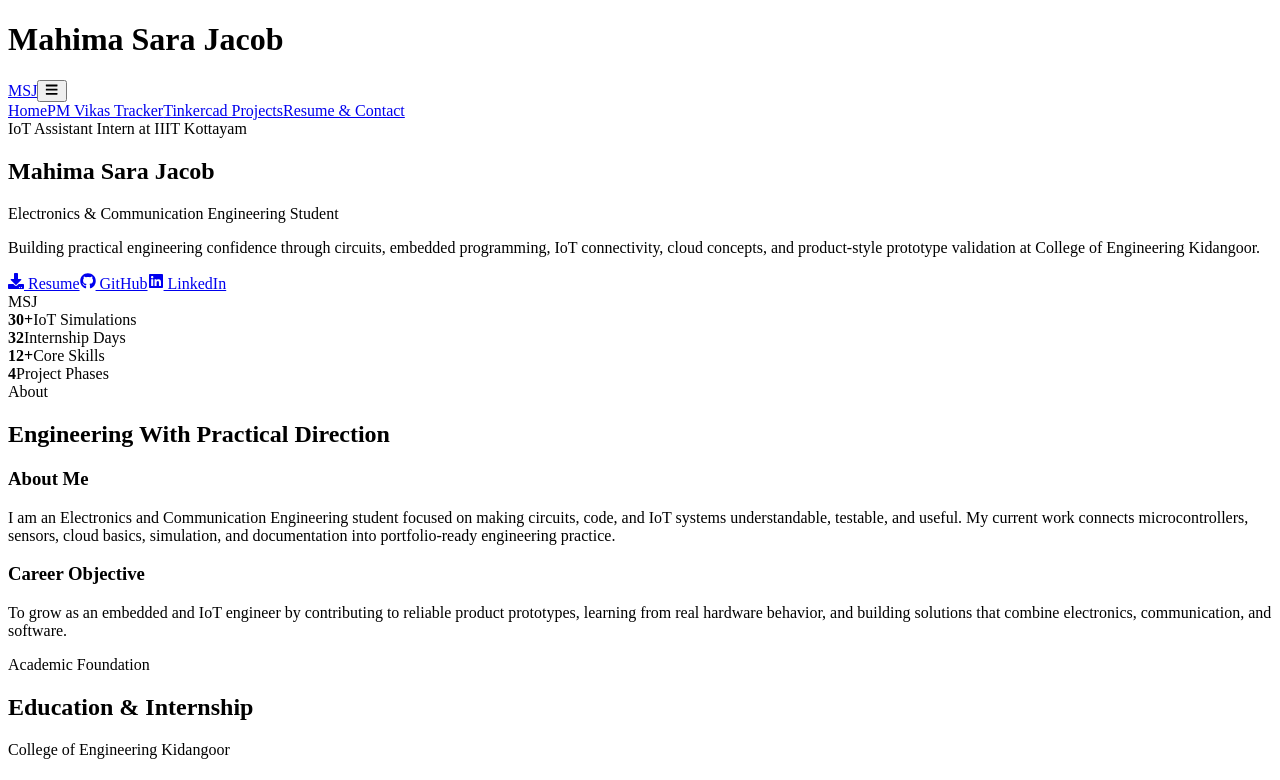
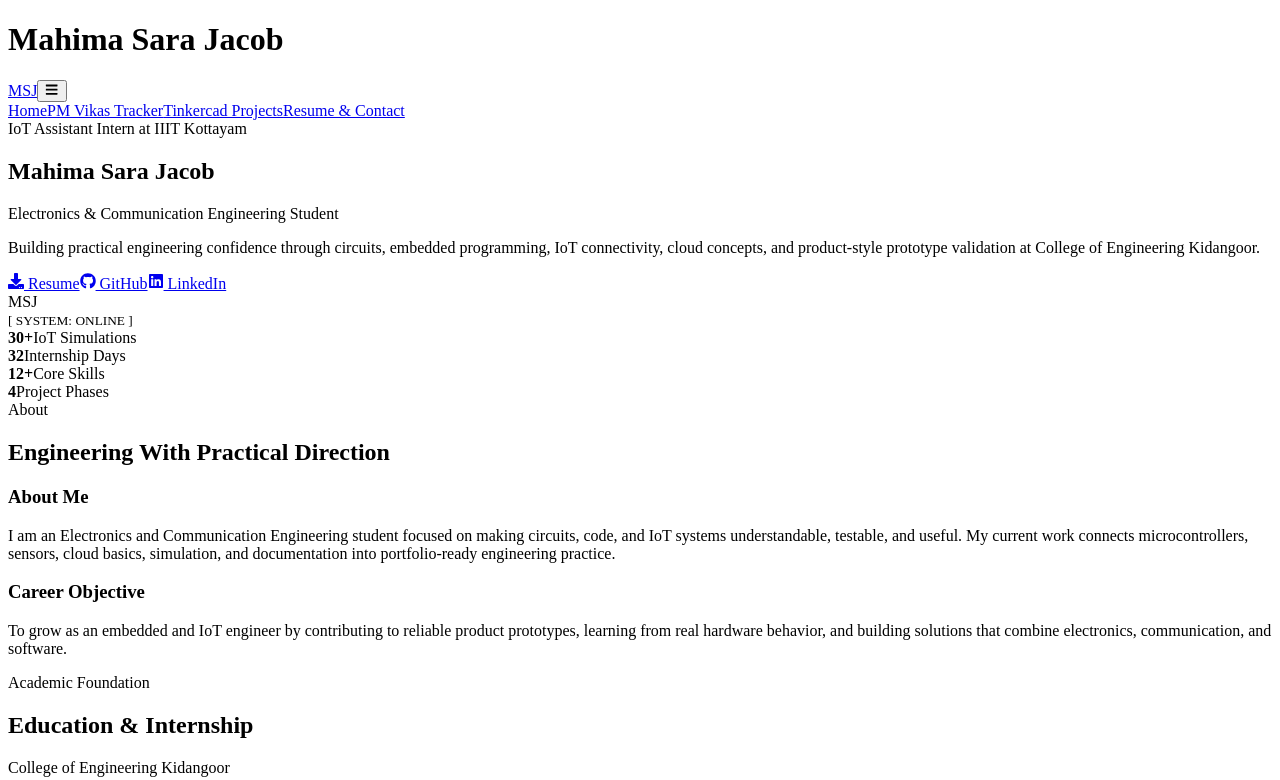
Before and after one commit to mahimasarajacob2007-ai/mahima-1, a React (Vite) app: page / in a window 1280 px wide. Shown: the top 780 px of the page. Built offline with nearby package versions, Linux system fonts and the light colour scheme; the HTML template or start-up script is replaced by a standard one.

Commit message:
Update contact details and hero chip module

```diff
--- a/src/pages/Home.jsx
+++ b/src/pages/Home.jsx
@@ -25,9 +25,26 @@ export default function Home() {
             <a className="btn-secondary" href={profileLinks.linkedin} target="_blank" rel="noopener noreferrer"><FaLinkedin /> LinkedIn</a>
           </div>
         </div>
-        <div className="profile-orbit" aria-label="Professional profile placeholder">
+        <div className="profile-orbit" aria-label="Interactive microchip module">
           <div className="profile-frame">
-            <span>MSJ</span>
+            <div className="chip-pins chip-pins-left" aria-hidden="true">
+              <span />
+              <span />
+              <span />
+              <span />
+            </div>
+            <div className="chip-pins chip-pins-right" aria-hidden="true">
+              <span />
+              <span />
+              <span />
+              <span />
+            </div>
+            <div className="status-ring" aria-hidden="true" />
+            <span className="chip-initials">MSJ</span>
+            <div className="chip-status">
+              <span className="hardware-dot" aria-hidden="true" />
+              <small>[ SYSTEM: ONLINE ]</small>
+            </div>
           </div>
         </div>
       </section>
--- a/src/pages/ResumeContact.jsx
+++ b/src/pages/ResumeContact.jsx
@@ -1,4 +1,4 @@
-import { FaDownload, FaEnvelope, FaGithub, FaLinkedin, FaMapMarkerAlt, FaPhone } from 'react-icons/fa';
+import { FaDownload, FaEnvelope, FaGithub, FaLinkedin, FaMapMarkerAlt } from 'react-icons/fa';
 import GlassCard from '../components/GlassCard';
 import Section from '../components/Section';
 import { profileLinks } from '../utils/links';
@@ -23,8 +23,7 @@ export default function ResumeContact() {
           <GlassCard>
             <h3>Contact Details</h3>
             <ul className="contact-list">
-              <li><FaEnvelope /> <a href={profileLinks.email}>mahimasarajacob@gmail.com</a></li>
-              <li><FaPhone /> <a href={profileLinks.phone}>+91 98765 43210</a></li>
+              <li><FaEnvelope /> <a href={profileLinks.email}>mahimasj07@gmail.com</a></li>
               <li><FaMapMarkerAlt /> Kerala, India</li>
               <li><FaGithub /> <a href={profileLinks.github} target="_blank" rel="noopener noreferrer">GitHub Profile</a></li>
               <li><FaLinkedin /> <a href={profileLinks.linkedin} target="_blank" rel="noopener noreferrer">LinkedIn Profile</a></li>
--- a/src/styles.css
+++ b/src/styles.css
@@ -246,22 +246,131 @@ main {
 }
 
 .profile-frame {
+  position: relative;
   width: min(76vw, 360px);
   aspect-ratio: 1;
   display: grid;
+  grid-template-rows: 1fr auto 1fr;
   place-items: center;
-  border-radius: 40px;
-  border: 1px solid rgba(217, 173, 79, 0.46);
+  overflow: visible;
+  isolation: isolate;
+  border-radius: 26px;
+  border: 2px solid rgba(217, 173, 79, 0.62);
   background:
-    linear-gradient(135deg, rgba(255,255,255,0.22), rgba(255,255,255,0.06)),
-    radial-gradient(circle at 20% 20%, rgba(229,212,255,0.35), transparent 12rem);
-  box-shadow: 0 30px 90px rgba(9, 2, 24, 0.5);
+    linear-gradient(135deg, rgba(217,173,79,0.14), transparent 26%),
+    repeating-linear-gradient(90deg, rgba(255,255,255,0.08) 0 1px, transparent 1px 26px),
+    repeating-linear-gradient(0deg, rgba(255,255,255,0.07) 0 1px, transparent 1px 26px),
+    radial-gradient(circle at 50% 42%, rgba(130,56,220,0.52), transparent 11rem),
+    linear-gradient(145deg, rgba(32,12,69,0.96), rgba(74,20,126,0.82));
+  box-shadow:
+    inset 0 0 32px rgba(217, 173, 79, 0.12),
+    0 30px 90px rgba(9, 2, 24, 0.5);
+  transform-style: preserve-3d;
+  transition: transform 0.35s ease, box-shadow 0.35s ease, border-color 0.35s ease;
 }
 
-.profile-frame span {
+.profile-frame::before,
+.profile-frame::after {
+  content: "";
+  position: absolute;
+  inset: 24px;
+  border: 1px solid rgba(229, 212, 255, 0.18);
+  border-radius: 20px;
+  pointer-events: none;
+}
+
+.profile-frame::after {
+  inset: 52px;
+  border-color: rgba(217, 173, 79, 0.28);
+}
+
+.profile-frame:hover {
+  border-color: rgba(255, 229, 143, 0.92);
+  transform: perspective(1000px) rotateX(10deg) rotateY(-10deg);
+  box-shadow:
+    26px 34px 90px rgba(111, 45, 189, 0.55),
+    -18px -18px 70px rgba(217, 173, 79, 0.34),
+    inset 0 0 42px rgba(217, 173, 79, 0.2);
+}
+
+.chip-initials {
+  position: relative;
+  z-index: 2;
+  grid-row: 2;
   color: #d9ad4f;
   font-size: clamp(4rem, 12vw, 8rem);
   font-weight: 900;
+  text-shadow:
+    0 0 18px rgba(217, 173, 79, 0.5),
+    0 0 42px rgba(111, 45, 189, 0.65);
+}
+
+.status-ring {
+  position: absolute;
+  z-index: 1;
+  width: 68%;
+  aspect-ratio: 1;
+  border: 2px dashed rgba(156, 86, 255, 0.55);
+  border-radius: 50%;
+  box-shadow:
+    0 0 28px rgba(156, 86, 255, 0.26),
+    inset 0 0 28px rgba(217, 173, 79, 0.1);
+  animation: spin 12s linear infinite;
+}
+
+.chip-status {
+  position: relative;
+  z-index: 2;
+  grid-row: 3;
+  align-self: start;
+  display: inline-flex;
+  align-items: center;
+  gap: 9px;
+  margin-top: 8px;
+  padding: 8px 12px;
+  border: 1px solid rgba(67, 255, 158, 0.22);
+  border-radius: 999px;
+  background: rgba(12, 28, 25, 0.45);
+  color: rgba(219, 255, 238, 0.92);
+  font-weight: 800;
+}
+
+.hardware-dot {
+  width: 9px;
+  height: 9px;
+  border-radius: 50%;
+  background: #43ff9e;
+  box-shadow: 0 0 14px #43ff9e;
+  animation: blink 1.1s ease-in-out infinite;
+}
+
+.chip-pins {
+  position: absolute;
+  top: 50%;
+  z-index: 0;
+  display: grid;
+  gap: 24px;
+  transform: translateY(-50%);
+}
+
+.chip-pins span {
+  width: 30px;
+  height: 8px;
+  border-radius: 999px;
+  background: linear-gradient(90deg, #8c6b25, #fff1ae, #d9ad4f);
+  box-shadow: 0 0 16px rgba(217, 173, 79, 0.44);
+}
+
+.chip-pins-left {
+  left: -28px;
+}
+
+.chip-pins-right {
+  right: -28px;
+}
+
+.chip-pins-right span {
+  background: linear-gradient(90deg, #d9ad4f, #fff1ae, #8c6b25);
 }
 
 .section-shell {
@@ -303,6 +412,12 @@ main {
 
 .counter-grid {
   grid-template-columns: repeat(4, minmax(0, 1fr));
+}
+
+.counter-grid.compact {
+  grid-template-columns: repeat(3, minmax(0, 1fr));
+  gap: 24px;
+  margin-top: 8px;
 }
 
 .counter-grid strong,
@@ -603,6 +718,19 @@ main {
   50% { transform: translate3d(18px, -28px, 0) scale(1.4); }
 }
 
+@keyframes blink {
+  0%,
+  100% {
+    opacity: 0.35;
+    transform: scale(0.82);
+  }
+
+  50% {
+    opacity: 1;
+    transform: scale(1.18);
+  }
+}
+
 @media (max-width: 940px) {
   .hero,
   .two-column,
@@ -658,6 +786,11 @@ main {
     grid-template-columns: 1fr;
   }
 
+  .counter-grid.compact {
+    grid-template-columns: 1fr;
+    gap: 18px;
+  }
+
   .contact-preview,
   .footer,
   .activity-head,
@@ -675,4 +808,16 @@ main {
   .profile-orbit {
     min-height: 280px;
   }
+
+  .chip-pins span {
+    width: 22px;
+  }
+
+  .chip-pins-left {
+    left: -20px;
+  }
+
+  .chip-pins-right {
+    right: -20px;
+  }
 }
--- a/src/utils/links.js
+++ b/src/utils/links.js
@@ -24,8 +24,7 @@ export function buildProjectLink(project) {
 
 export const profileLinks = {
   resume: '/resume-mahima-sara-jacob.pdf',
-  github: 'https://github.com/mahimasarajacob2007-ai',
-  linkedin: 'https://www.linkedin.com/in/mahima-sara-jacob',
-  email: 'mailto:mahimasarajacob@gmail.com',
-  phone: 'tel:+919876543210',
+  github: 'https://github.com/mahimasarajacob2007-ai/sensors-and-actuators-website-',
+  linkedin: 'https://www.linkedin.com/',
+  email: 'mailto:mahimasj07@gmail.com',
 };
```
